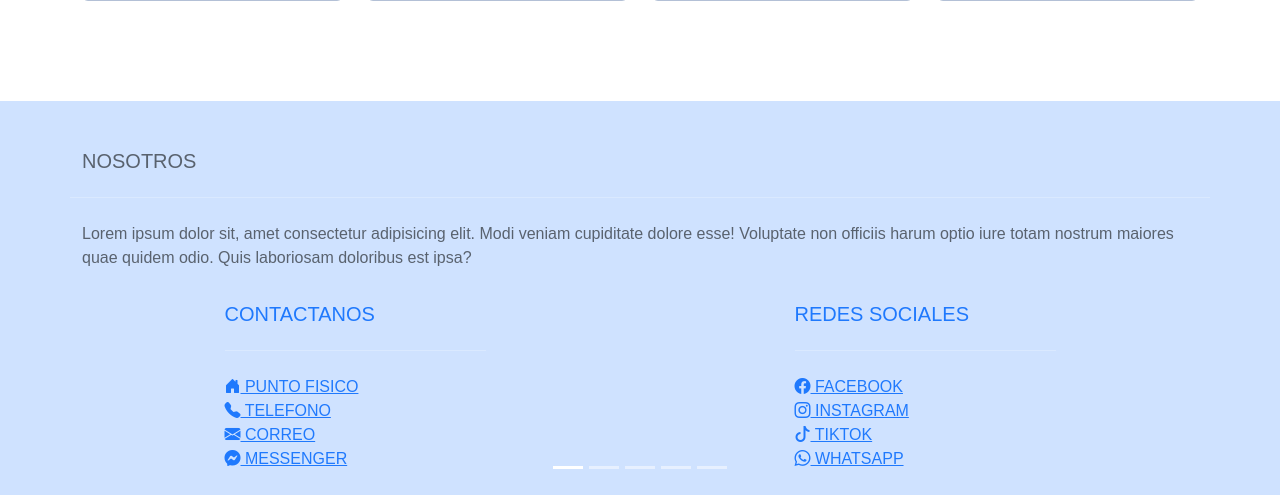
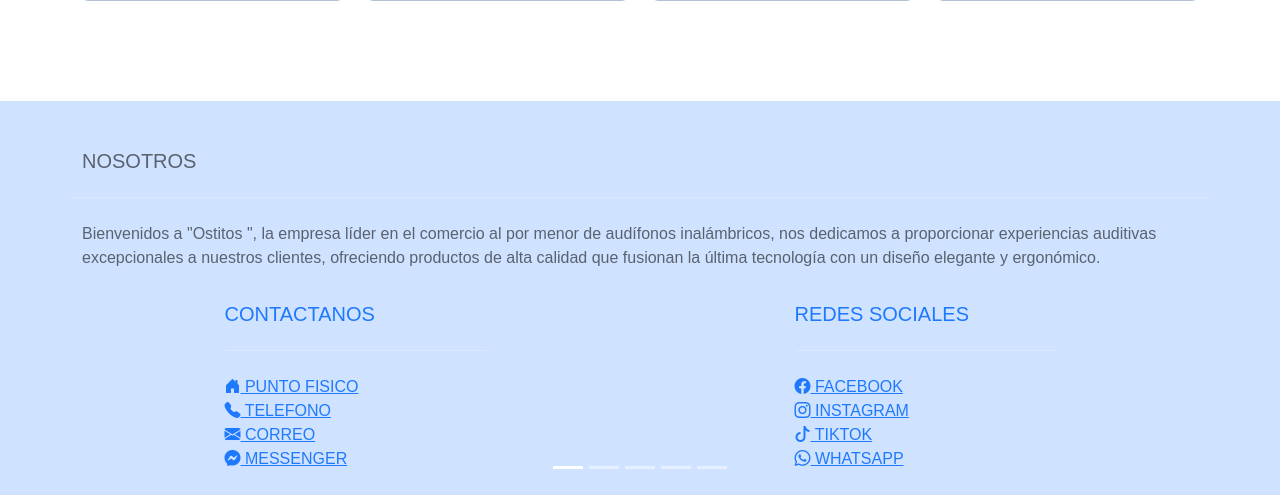
Before and after one commit to jonsnow7291/Ostitos, a PHP site: page /Inicio.php in a window 1280 px wide. Shown: the part 3340-3835 px from the top of the page. Run offline with PHP 8.4, Linux system fonts and the light colour scheme; data comes from the database, SQL or seed files in the repository; data that the repository does not hold is empty; some libraries are stand-ins or nearby versions.

Commit message:
Cambio
Cambio

```diff
--- a/Codigos/Inicio.php
+++ b/Codigos/Inicio.php
@@ -356,7 +356,7 @@
                 <h5 class="text-uppercase mb-4 font-weight-bold text-muted">Nosotros</h5>
                 <hr class="mb-4">
                 <p class="text-muted">
-                    Lorem ipsum dolor sit, amet consectetur adipisicing elit. Modi veniam cupiditate dolore esse! Voluptate non officiis harum optio iure totam nostrum maiores quae quidem odio. Quis laboriosam doloribus est ipsa?
+                Bienvenidos a "Ostitos ", la empresa líder en el comercio al por menor de audífonos inalámbricos, nos dedicamos a proporcionar experiencias auditivas excepcionales a nuestros clientes, ofreciendo productos de alta calidad que fusionan la última tecnología con un diseño elegante y ergonómico.
                 </p>
                 <div class="col-md-3 col-lg-3 col-xl-3 mx-auto mt-3">
                     <h5 class="text-uppercase mb-4 font-weight-bold text-primary">CONTACTANOS</h5>
```
